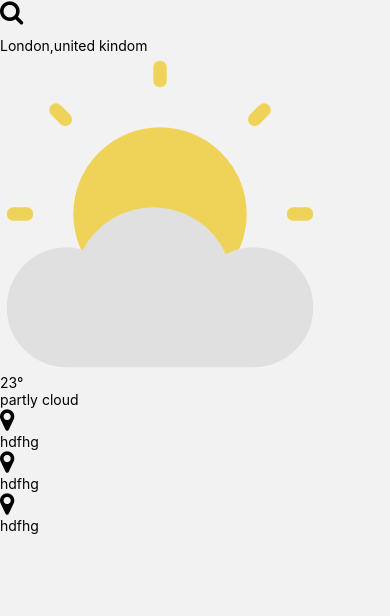
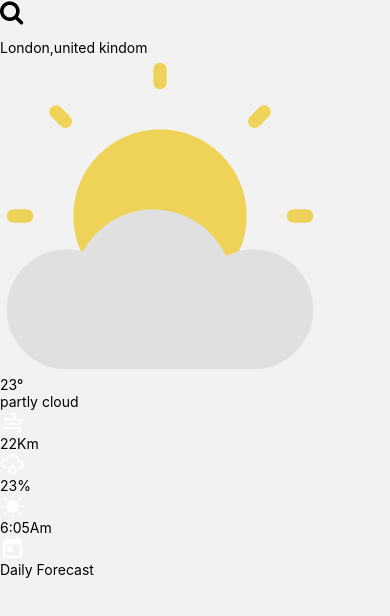
Before and after one commit to Moustafa-Elsayed/Weather-App, a React Native app: screen /Home in a window 390 px wide. Shown: the top 616 px of the page. Built offline with nearby package versions, Linux system fonts and the light colour scheme.

Commit message:
add daily forecast

```diff
--- a/src/screens/HomeScreen.jsx
+++ b/src/screens/HomeScreen.jsx
@@ -10,6 +10,10 @@ import {
 import React, {useState} from 'react';
 import FontAwesomeIcon from 'react-native-vector-icons/FontAwesome';
 import MapIcon from 'react-native-vector-icons/FontAwesome';
+import Windy from 'react-native-vector-icons/MaterialCommunityIcons';
+import Rainy from 'react-native-vector-icons/MaterialCommunityIcons';
+import Sunny from 'react-native-vector-icons/MaterialCommunityIcons';
+import Dialy from 'react-native-vector-icons/MaterialCommunityIcons';
 
 const HomeScreen = () => {
   const [showSearch, setShowSearch] = useState(false);
@@ -105,16 +109,23 @@ const HomeScreen = () => {
           {/* other states */}
           <View className="mx-4 flex-row justify-between">
             <View className="flex flex-row items-center space-x-2">
-              <MapIcon name="map-marker" size={25} color="black" />
-              <Text>hdfhg</Text>
+              <Windy name="weather-windy" size={25} color="white" />
+              <Text className="text-white">22Km</Text>
             </View>
             <View className="flex flex-row items-center space-x-2">
-              <MapIcon name="map-marker" size={25} color="black" />
-              <Text>hdfhg</Text>
+              <Rainy name="weather-rainy" size={25} color="white" />
+              <Text className="text-white">23%</Text>
             </View>
             <View className="flex flex-row items-center space-x-2">
-              <MapIcon name="map-marker" size={25} color="black" />
-              <Text>hdfhg</Text>
+              <Sunny name="white-balance-sunny" size={25} color="white" />
+              <Text className="text-white">6:05Am</Text>
+            </View>
+          </View>
+          {/* daily weather */}
+          <View className="mb-2 space-y-3">
+            <View className="flex flex-row items-center space-x-2">
+              <Dialy name="calendar-today" size={25} color="white" />
+              <Text className="text-white text-xl">Daily Forecast</Text>
             </View>
           </View>
         </View>
```
